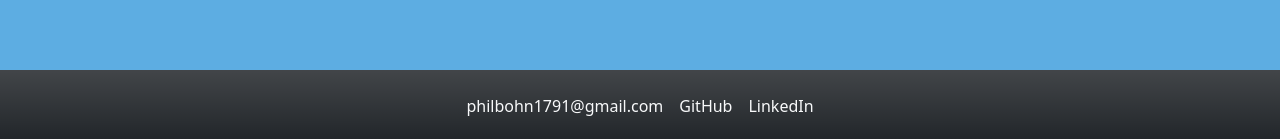
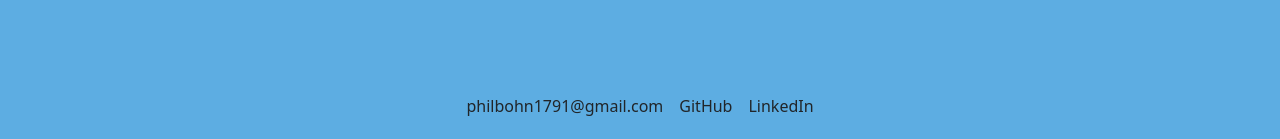
Before and after one commit to lamperouge1218/React-Portfolio, a React (Create React App) app: page / in a window 1280 px wide. Shown: the part 995-1134 px from the top of the page. Built offline with nearby package versions, Linux system fonts and the light colour scheme.

Commit message:
added prequel to work page. Edited footer so it doesn't look so ugly.

```diff
--- a/src/components/Footer.js
+++ b/src/components/Footer.js
@@ -3,12 +3,12 @@ import "bootstrap/dist/css/bootstrap.min.css";
 
 export default function Footer() {
   return (
-    <footer className="py-3 mt-4 bg-dark bg-gradient footer-style">
-      <ul className="nav justify-content-center pb-3 mb-3">
+    <footer className="py-3 mt-4 footer-style d-flex flex-row justify-content-center">
+      <ul className="nav pb-3 mb-3">
         <li className="nav-item">
           <a
             href="mailto:philbohn1791@gmail.com"
-            className="nav-link px-2 text-light "
+            className="nav-link px-2 text-dark"
           >
             philbohn1791@gmail.com
           </a>
@@ -18,7 +18,7 @@ export default function Footer() {
             href="https://github.com/lamperouge1218"
             target="_blank"
             rel="noreferrer"
-            className="nav-link px-2 text-light "
+            className="nav-link px-2 text-dark"
           >
             GitHub
           </a>
@@ -28,7 +28,7 @@ export default function Footer() {
             href="https://www.linkedin.com/in/phil-bohn-02b1236a/"
             target="_blank"
             rel="noreferrer"
-            className="nav-link px-2 text-light"
+            className="nav-link px-2 text-dark"
           >
             LinkedIn
           </a>
--- a/src/components/pages/Porftolio.js
+++ b/src/components/pages/Porftolio.js
@@ -1,14 +1,14 @@
 import React from "react";
 import teamGen from "../../assets/images/TeamGeneratorScreenshot.PNG";
 import fitTrack from "../../assets/images/FitnessTrackerScreenshot.PNG";
-import noteTaker from "../../assets/images/NoteTakerScreenshot.PNG";
+import prequelScreen from "../../assets/images/prequelmainpage.PNG";
 import packRat from "../../assets/images/packratscreenshot.PNG";
 import budgTrack from "../../assets/images/budgettrackerscreenshot.PNG";
 import dailyPlanner from "../../assets/images/plannerscreenshot.PNG";
 
 export default function Portfolio() {
   return (
-    <div>
+    <div className="mb-5">
       <h1 className="text-center fw-bold">Check Out Some of My Work</h1>
       <p className="text-center fw-bold">
         Click on the buttons to open a page to the associated project!
@@ -79,7 +79,7 @@ export default function Portfolio() {
           </div>
           <div className="card m-2 my-3" style={{ width: "18rem" }}>
             <img
-              src={noteTaker}
+              src={prequelScreen}
               className="card-img-top"
               alt="NoteTakerScreenshot"
             />
```
Also changed, not shown: src/assets/images/prequelmainpage.PNG (added).
